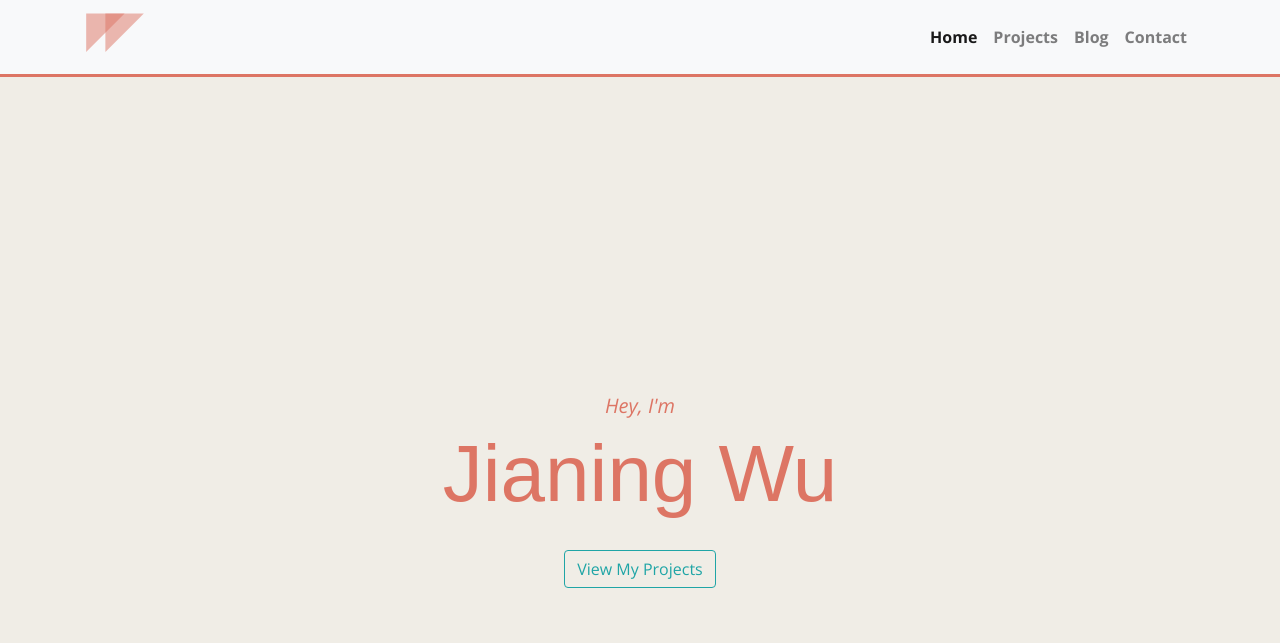
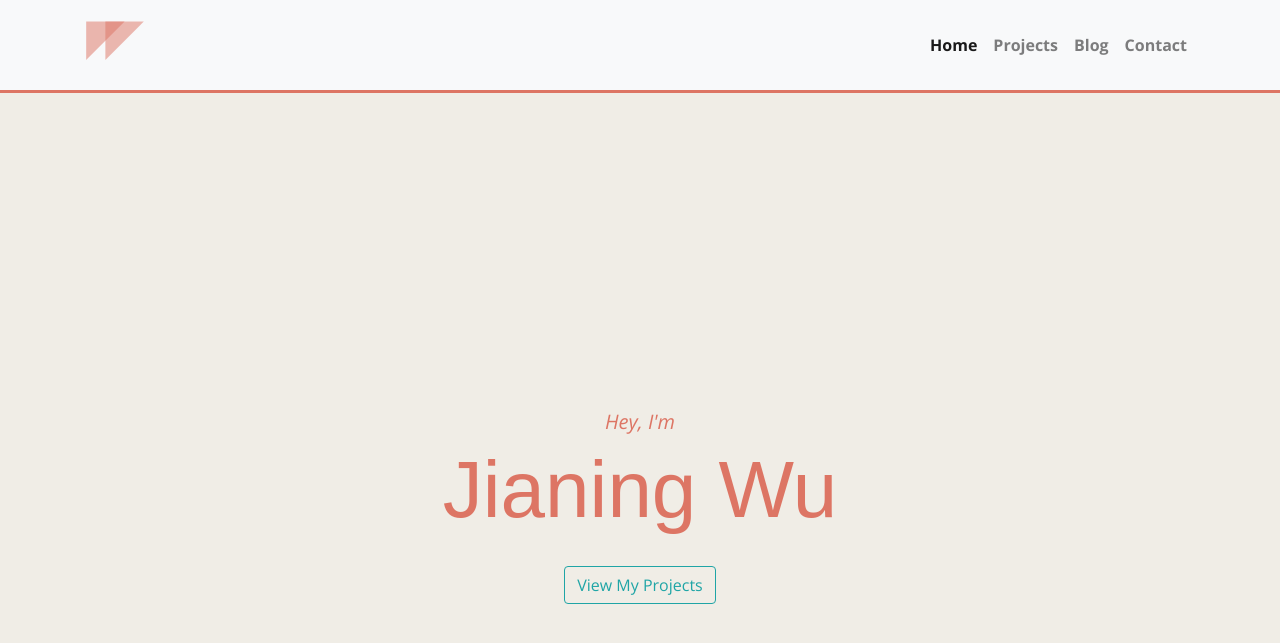
Before and after one commit to JIWU6498/wujenny.com, a Jekyll site: the page built from index.md, in a window 1280 px wide and 900 px high. Shown: the top 643 px of the window. Built offline with Jekyll 4.4.1, drawn with Linux system fonts in a browser that asks for light colours; nearby versions of some CDN libraries; some web fonts are replaced.

Commit message:
modify nav

```diff
--- a/_layouts/default.html
+++ b/_layouts/default.html
@@ -30,7 +30,7 @@
 <body>
 
     <!-- NavBar -->
-    <nav class="navbar navbar-expand-lg navbar-light bg-light fixed-top sticky-top py-2" id="nav">
+    <nav class="navbar navbar-expand-lg navbar-expand-sm navbar-light bg-light fixed-top sticky-top py-3" id="nav">
         <div class="container">
             <a class="navbar-brand" href="#">
                 <svg width="60" height="40" class="jwlogo">
```
